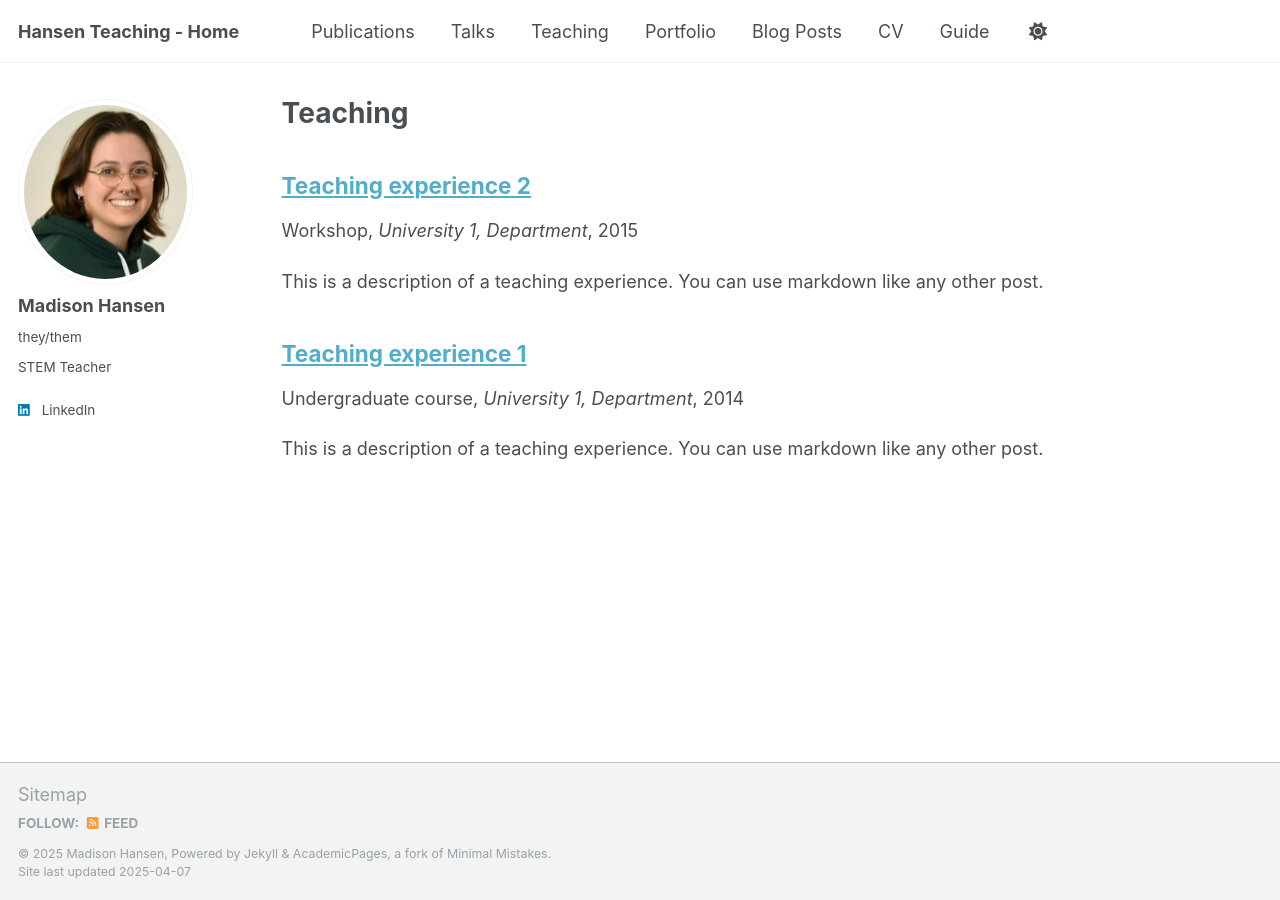
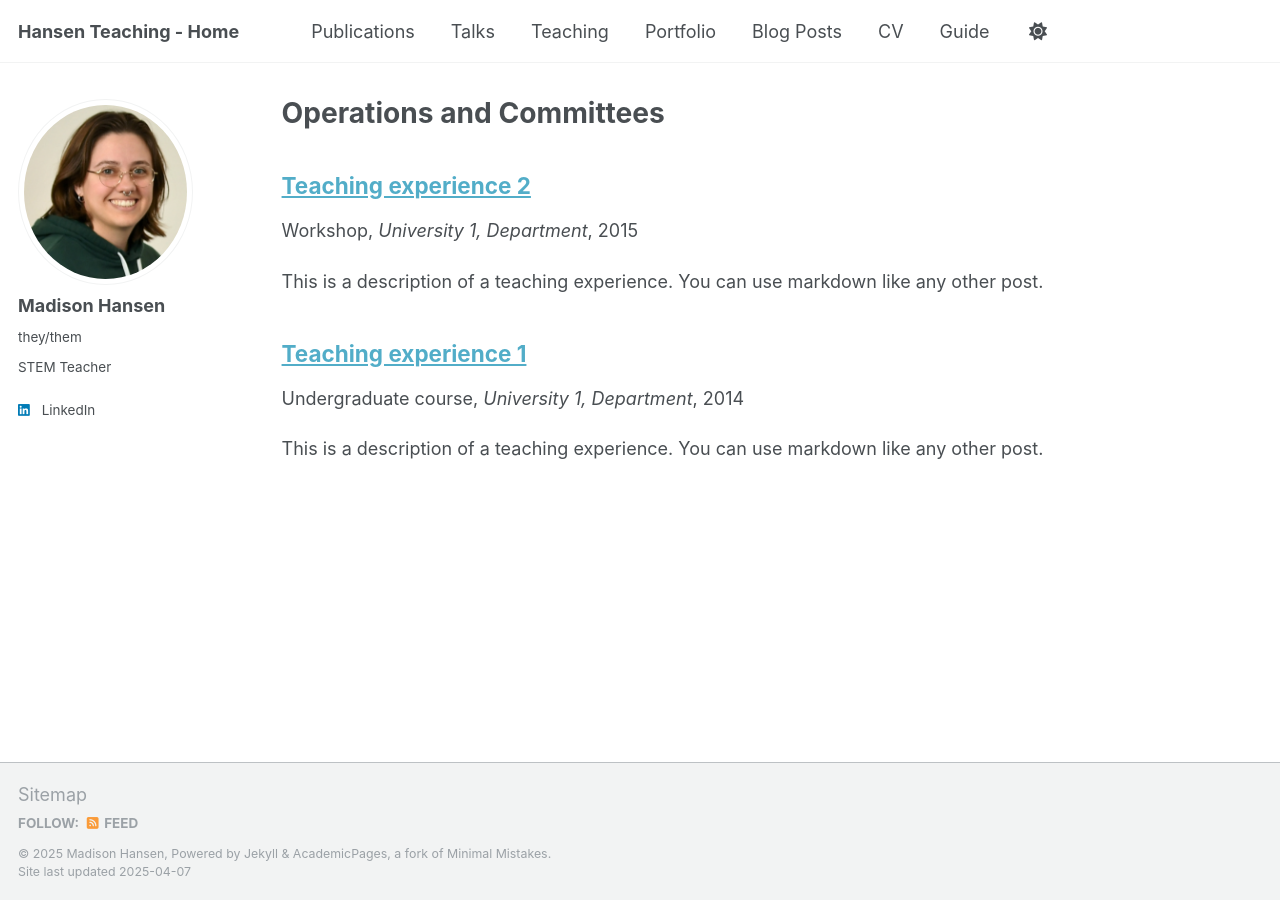
Before and after one commit to hansen-teaching/hansen-teaching.github.io, a Jekyll site: the page built from _pages/teaching.html, in a window 1280 px wide. Built offline with Jekyll 4.4.1, drawn with Linux system fonts in a browser that asks for light colours.

Commit message:
Update teaching.html

```diff
--- a/_pages/teaching.html
+++ b/_pages/teaching.html
@@ -1,6 +1,6 @@
 ---
 layout: archive
-title: "Teaching"
+title: "Operations and Committees"
 permalink: /teaching/
 author_profile: true
 ---
```
